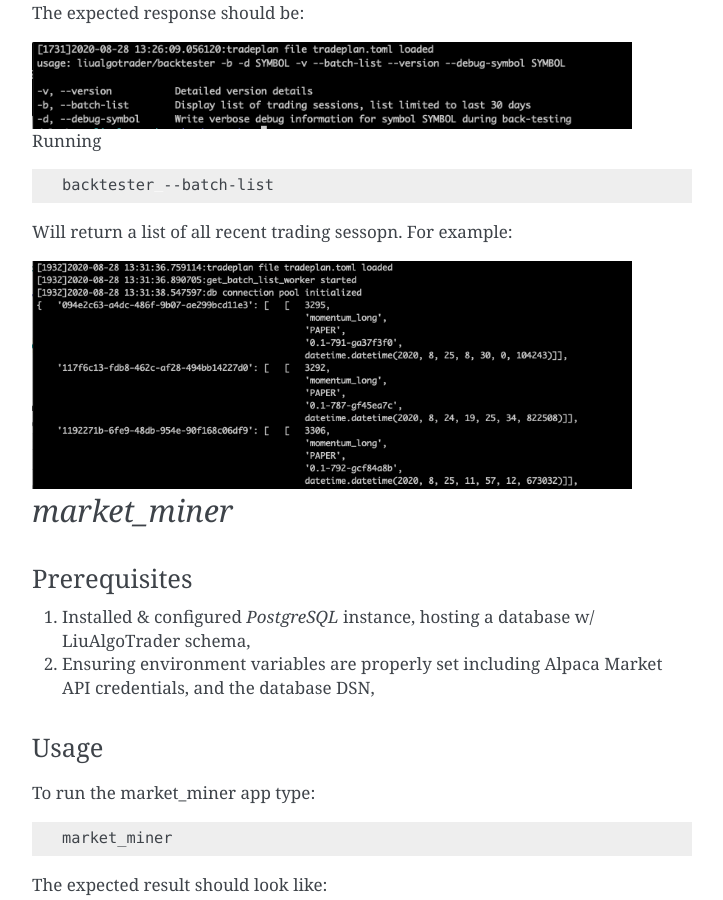
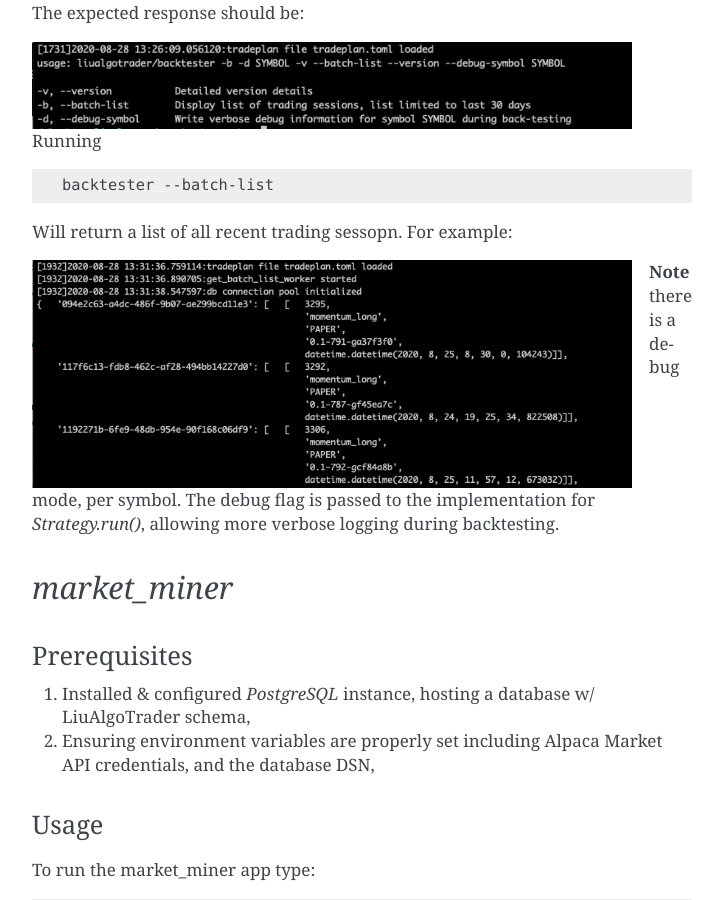
Before and after one commit to amor71/LiuAlgoTrader, a Sphinx documentation site: the page built from docs/source/Usage.rst, in a window 1280 px wide and 900 px high, scrolled down 3513 px. Shown: the whole window, without its empty margins (388-1111 px from the left). Built offline with Sphinx 7.4.7, drawn with Linux system fonts in a browser that asks for light colours.

Commit message:
more backing logging

```diff
--- a/docs/source/Usage.rst
+++ b/docs/source/Usage.rst
@@ -152,7 +152,8 @@
     :align: left
     :alt: *backtester* usage
 
-Running
+
+| Running
 
 .. code-block:: bash
 
@@ -164,6 +165,11 @@
     :width: 600
     :align: left
     :alt: *backtester* usage2
+
+
+**Note** there is a debug mode, per symbol. The debug flag
+is passed to the implementation for `Strategy.run()`,
+allowing more verbose logging during backtesting.
 
 
 
```
